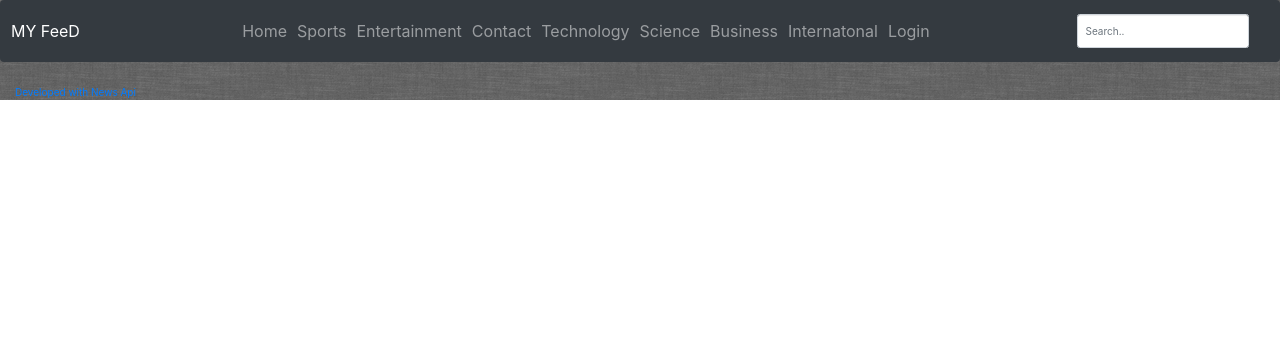
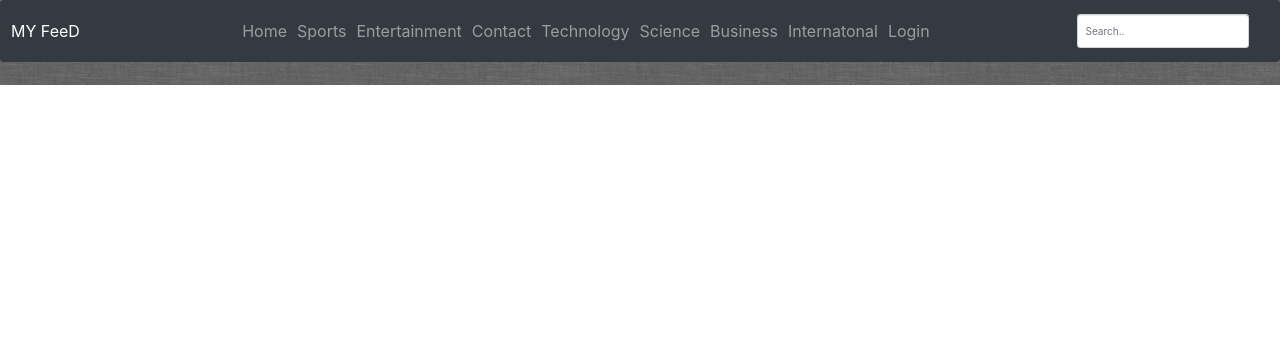
Before and after one commit to Aslam16/Myfeed, a Django app: page /query/ in a window 1280 px wide. Shown: the top 362 px of the page. Run offline with Django 3.2, Linux system fonts and the light colour scheme; some libraries are stand-ins or nearby versions.

Commit message:
removed api link

```diff
--- a/MyFeedapp/templates/articles.html
+++ b/MyFeedapp/templates/articles.html
@@ -86,7 +86,7 @@
         {% endif %}
     {% endfor %}
     </div>
-    <a href="https://newsapi.org/">Developed with News Api</a>
+
 </div>
 </body>
 </html>
```
